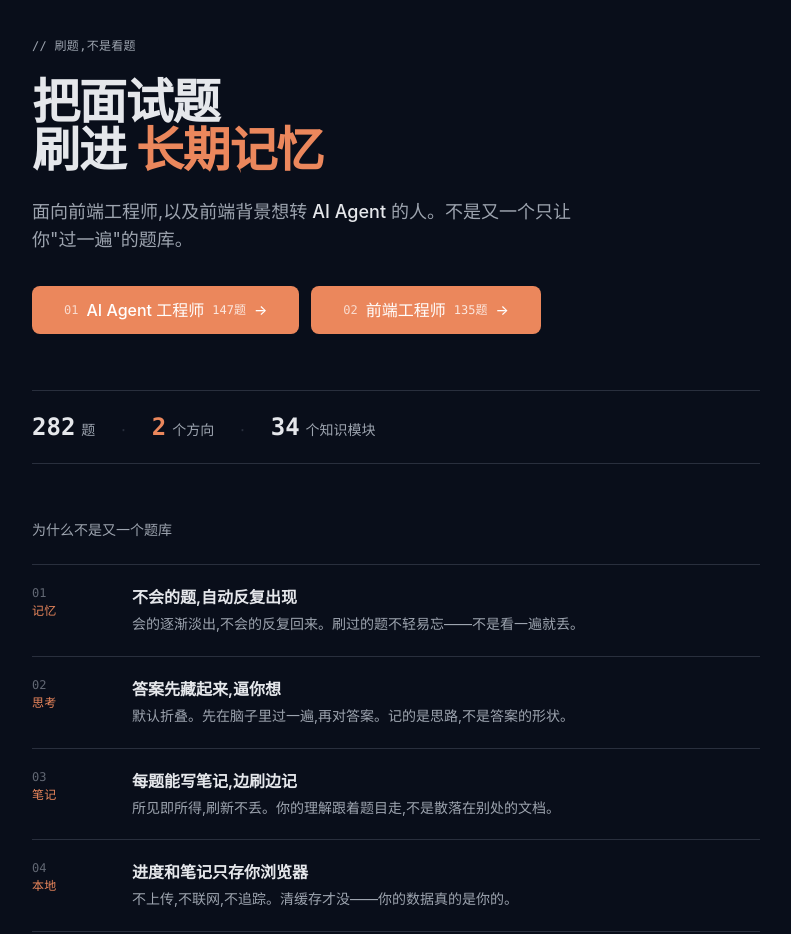
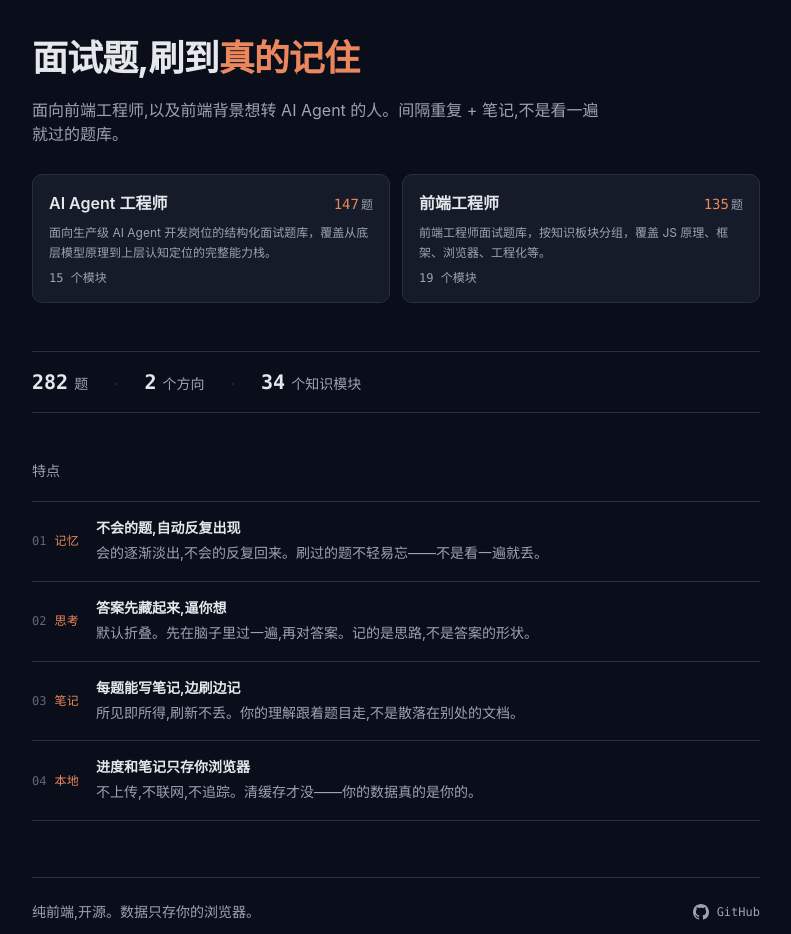
Before and after one commit to starlibaixing-coder/resume-assistant, a React (Vite) app in the folder quiz-app/: page / in a window 1280 px wide. Shown: the part 58-992 px from the top of the page, without its empty margins (244-1035 px from the left). Built offline with nearby package versions, Linux system fonts and the light colour scheme.

Commit message:
fix(quiz-app): 首页去装,文案直白,入口去重,GitHub 加图标
- 砍掉代码注释装饰和强制断行大标题
- 入口只留 hero 一处(整合说明),删掉重复的方向 section
- GitHub 用内联 SVG 官方 logo(lucide 已去品牌化)
- 文案:反问标题改直白,术语换人话

```diff
--- a/quiz-app/src/components/home-page.tsx
+++ b/quiz-app/src/components/home-page.tsx
@@ -1,5 +1,19 @@
 import { useQuestions } from '@/lib/questions';
 import { Button } from '@/components/ui/button';
+
+// GitHub 官方 logo(lucide 已移除品牌图标,用内联 SVG)
+function GithubIcon({ className }: { className?: string }) {
+  return (
+    <svg
+      viewBox="0 0 16 16"
+      fill="currentColor"
+      className={className}
+      aria-hidden="true"
+    >
+      <path d="M8 0C3.58 0 0 3.58 0 8c0 3.54 2.29 6.53 5.47 7.59.4.07.55-.17.55-.38 0-.19-.01-.82-.01-1.49-2.01.37-2.53-.49-2.69-.94-.09-.23-.48-.94-.82-1.13-.28-.15-.68-.52-.01-.53.63-.01 1.08.58 1.23.82.72 1.21 1.87.87 2.33.66.07-.52.28-.87.51-1.07-1.78-.2-3.64-.89-3.64-3.95 0-.87.31-1.59.82-2.15-.08-.2-.36-1.02.08-2.12 0 0 .67-.21 2.2.82.64-.18 1.32-.27 2-.27.68 0 1.36.09 2 .27 1.53-1.04 2.2-.82 2.2-.82.44 1.1.16 1.92.08 2.12.51.56.82 1.27.82 2.15 0 3.07-1.87 3.75-3.65 3.95.29.25.54.73.54 1.48 0 1.07-.01 1.93-.01 2.2 0 .21.15.46.55.38A8.013 8.013 0 0 0 16 8c0-4.42-3.58-8-8-8z" />
+    </svg>
+  );
+}
 
 // 用户价值,不是术语。每条 = 一个加粗的钩子 + 一句具体的解释。
 const VALUES: { tag: string; hook: string; desc: string }[] = [
@@ -29,81 +43,78 @@ export function HomePage() {
   const { data } = useQuestions();
   const cats = data?.categories ?? [];
   const total = data?.total ?? 282;
-  const moduleCount = cats.reduce((sum, c) => sum + (c.modules?.length ?? 0), 0);
+  const moduleCount = cats.reduce((sum, c) => sum + (c.modules?.length ?? 0), 0) || 34;
 
   return (
     <div className="mx-auto max-w-3xl px-1 py-12 sm:py-16">
       {/* ── Hero ─────────────────────────────────────── */}
-      <header className="space-y-6">
-        <p className="font-mono text-xs tracking-wide text-muted-foreground">
-          // 刷题,不是看题
+      <header className="space-y-5">
+        <h1 className="text-3xl font-bold tracking-tight sm:text-4xl">
+          面试题,刷到<span className="text-primary">真的记住</span>
+        </h1>
+
+        <p className="max-w-xl text-base text-muted-foreground">
+          面向前端工程师,以及前端背景想转 AI Agent 的人。间隔重复 + 笔记,不是看一遍就过的题库。
         </p>
 
-        <h1 className="text-4xl font-bold tracking-tight sm:text-5xl">
-          把面试题
-          <br />
-          刷进{' '}
-          <span className="text-primary">长期记忆</span>
-        </h1>
-
-        <p className="max-w-xl text-base text-muted-foreground sm:text-lg">
-          面向前端工程师,以及前端背景想转{' '}
-          <span className="font-medium text-foreground">AI Agent</span>{' '}
-          的人。不是又一个只让你"过一遍"的题库。
-        </p>
-
-        {/* 两个方向入口 —— hash 路由,必须用 <a> */}
-        <div className="flex flex-wrap gap-3 pt-2">
-          {cats.map((c, i) => (
-            <Button asChild size="lg" key={c.slug} className="group h-auto py-3">
-              <a href={`#/${c.slug}`}>
-                <span className="font-mono text-xs text-primary-foreground/70">
-                  {String(i + 1).padStart(2, '0')}
+        {/* 两个方向入口 —— 唯一的入口,带说明 */}
+        <div className="grid grid-cols-1 gap-3 pt-2 sm:grid-cols-2">
+          {cats.map((c) => (
+            <a
+              key={c.slug}
+              href={`#/${c.slug}`}
+              className="group flex flex-col gap-2 rounded-lg border border-border bg-card p-4 transition-colors hover:border-primary"
+            >
+              <div className="flex items-baseline justify-between gap-2">
+                <span className="text-base font-semibold text-foreground">{c.name}</span>
+                <span className="font-mono text-sm text-primary">
+                  {c.count}
+                  <span className="ml-0.5 text-xs text-muted-foreground">题</span>
                 </span>
-                <span className="text-base">{c.name}</span>
-                <span className="font-mono text-xs text-primary-foreground/80">
-                  {c.count}题
-                </span>
-                <span className="transition-transform group-hover:translate-x-0.5">→</span>
-              </a>
-            </Button>
+              </div>
+              <p className="text-xs leading-relaxed text-muted-foreground line-clamp-2">
+                {c.description}
+              </p>
+              <span className="font-mono text-xs text-muted-foreground">
+                {c.modules?.length ?? 0} 个模块
+                <span className="ml-2 text-primary opacity-0 transition-opacity group-hover:opacity-100">开始 →</span>
+              </span>
+            </a>
           ))}
         </div>
       </header>
 
       {/* ── Stats ────────────────────────────────────── */}
-      <section className="mt-14 border-y border-border py-5">
+      <section className="mt-12 border-y border-border py-4">
         <dl className="flex flex-wrap items-baseline gap-x-6 gap-y-2 font-mono text-sm">
           <div className="flex items-baseline gap-1.5">
-            <dt className="text-2xl font-semibold text-foreground">{total}</dt>
+            <dt className="text-xl font-semibold text-foreground">{total}</dt>
             <dd className="text-muted-foreground">题</dd>
           </div>
           <span className="text-border">·</span>
           <div className="flex items-baseline gap-1.5">
-            <dt className="text-2xl font-semibold text-primary">2</dt>
+            <dt className="text-xl font-semibold text-foreground">{cats.length || 2}</dt>
             <dd className="text-muted-foreground">个方向</dd>
           </div>
           <span className="text-border">·</span>
           <div className="flex items-baseline gap-1.5">
-            <dt className="text-2xl font-semibold text-foreground">{moduleCount || 34}</dt>
+            <dt className="text-xl font-semibold text-foreground">{moduleCount}</dt>
             <dd className="text-muted-foreground">个知识模块</dd>
           </div>
         </dl>
       </section>
 
       {/* ── 价值 —— 说人话 ─────────────────────────── */}
-      <section className="mt-14 space-y-6">
-        <h2 className="font-mono text-sm font-medium text-muted-foreground">
-          为什么不是又一个题库
-        </h2>
+      <section className="mt-12 space-y-5">
+        <h2 className="text-sm font-medium text-muted-foreground">特点</h2>
 
         <ul className="divide-y divide-border border-y border-border">
           {VALUES.map((v, i) => (
             <li
               key={v.tag}
-              className="grid grid-cols-[auto_1fr] gap-x-5 gap-y-1 py-5 sm:grid-cols-[5rem_1fr]"
+              className="grid grid-cols-[3rem_1fr] gap-x-4 gap-y-1 py-4"
             >
-              <div className="flex items-center gap-2 sm:flex-col sm:items-start sm:gap-0.5">
+              <div className="flex items-center gap-2">
                 <span className="font-mono text-xs text-muted-foreground/60">
                   {String(i + 1).padStart(2, '0')}
                 </span>
@@ -112,7 +123,7 @@ export function HomePage() {
                 </span>
               </div>
               <div className="space-y-1">
-                <p className="text-base font-semibold text-foreground">{v.hook}</p>
+                <p className="text-sm font-semibold text-foreground">{v.hook}</p>
                 <p className="text-sm leading-relaxed text-muted-foreground">{v.desc}</p>
               </div>
             </li>
@@ -120,54 +131,17 @@ export function HomePage() {
         </ul>
       </section>
 
-      {/* ── 两个方向,具体内容 ──────────────────────── */}
-      {cats.length > 0 && (
-        <section className="mt-14 space-y-6">
-          <h2 className="font-mono text-sm font-medium text-muted-foreground">
-            两个方向,各练各的
-          </h2>
-          <div className="grid grid-cols-1 gap-4 sm:grid-cols-2">
-            {cats.map((c) => (
-              <a
-                key={c.slug}
-                href={`#/${c.slug}`}
-                className="group flex flex-col gap-3 rounded-lg border border-border bg-card p-5 transition-colors hover:border-primary/60 hover:bg-accent/40"
-              >
-                <div className="flex items-baseline justify-between gap-3">
-                  <h3 className="text-lg font-semibold text-foreground">{c.name}</h3>
-                  <span className="font-mono text-sm text-primary">
-                    {c.count}
-                    <span className="ml-1 text-xs text-muted-foreground">题</span>
-                  </span>
-                </div>
-                <p className="text-sm leading-relaxed text-muted-foreground">
-                  {c.description}
-                </p>
-                <div className="mt-auto flex items-center gap-2 pt-1">
-                  <span className="font-mono text-xs text-muted-foreground">
-                    {c.modules?.length ?? 0} 个模块
-                  </span>
-                  <span className="ml-auto text-sm text-primary opacity-0 transition-opacity group-hover:opacity-100">
-                    进入 →
-                  </span>
-                </div>
-              </a>
-            ))}
-          </div>
-        </section>
-      )}
-
       {/* ── Footer ───────────────────────────────────── */}
-      <footer className="mt-16 flex flex-col gap-2 border-t border-border pt-6 text-sm text-muted-foreground sm:flex-row sm:items-center sm:justify-between">
+      <footer className="mt-14 flex flex-col gap-3 border-t border-border pt-6 text-sm text-muted-foreground sm:flex-row sm:items-center sm:justify-between">
         <p>纯前端,开源。数据只存你的浏览器。</p>
         <a
           href="https://github.com/starlibaixing-coder/resume-assistant"
           target="_blank"
           rel="noopener noreferrer"
-          className="inline-flex items-center gap-1.5 font-mono text-xs text-muted-foreground underline-offset-4 transition-colors hover:text-primary hover:underline"
+          className="inline-flex items-center gap-2 text-xs text-muted-foreground transition-colors hover:text-primary"
         >
-          <span className="text-border">↗</span>
-          github.com/starlibaixing-coder/resume-assistant
+          <GithubIcon className="h-4 w-4" />
+          <span className="font-mono">GitHub</span>
         </a>
       </footer>
     </div>
```
